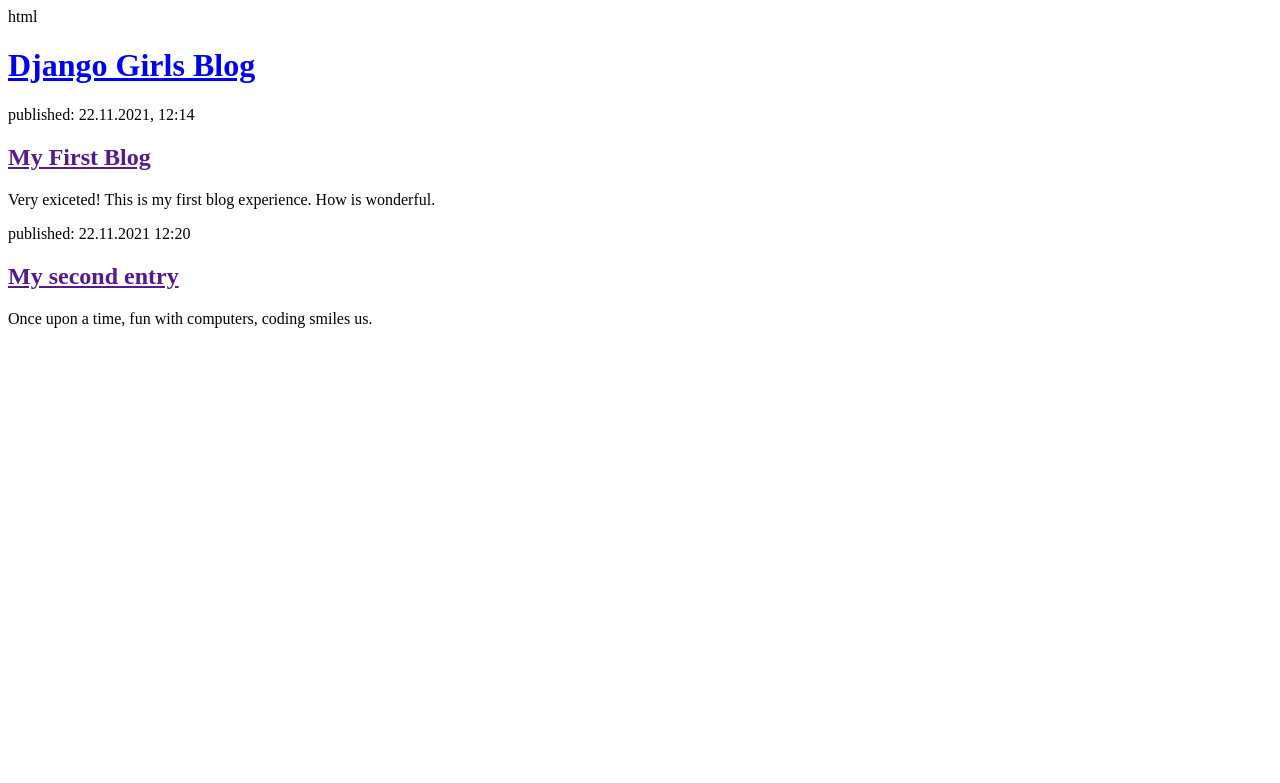
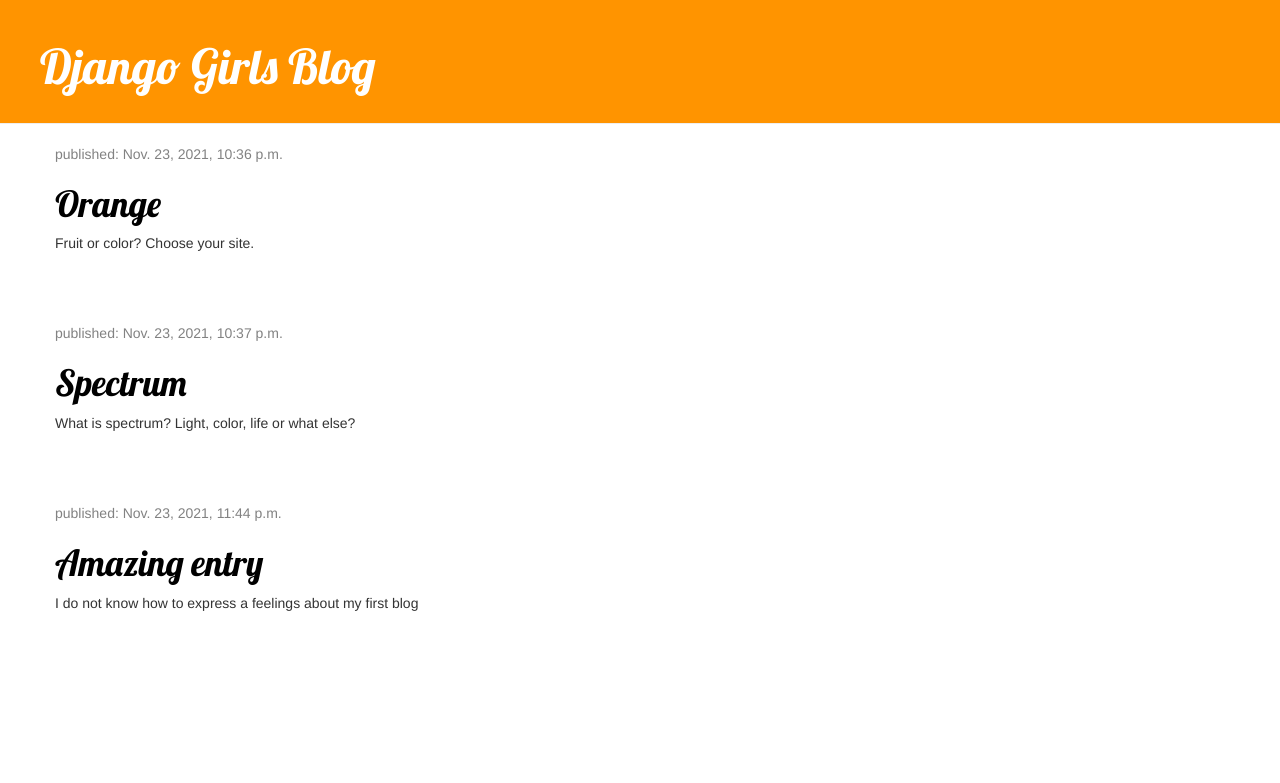
Before and after one commit to nuveyre/my-first-blog, a Django app: page / in a window 1280 px wide. Shown: the top 783 px of the page. Run offline with Django 3.2, Linux system fonts and the light colour scheme; data comes from the database, SQL or seed files in the repository; both versions use the stored data as it was after the commit; some libraries are stand-ins or nearby versions.

Commit message:
Site için CSS ekledim.

```diff
--- /dev/null
+++ b/blog/static/css/blog.css
@@ -0,0 +1,53 @@
+h1 a {
+	color: #FCA205;
+	font-family: 'Lobster';
+i}
+body {
+	padding-left: 15 px;
+}
+.page-header {
+	    background-color: #ff9400;
+	        margin-top: 0;
+		    padding: 20px 20px 20px 40px;
+	    }
+
+	    .page-header h1, .page-header h1 a, .page-header h1 a:visited, .page-header h1 a:active {
+		        color: #ffffff;
+			    font-size: 36pt;
+			        text-decoration: none;
+			}
+
+			.content {
+				    margin-left: 40px;
+			    }
+
+			    h1, h2, h3, h4 {
+				        font-family: 'Lobster', cursive;
+				}
+
+				.date {
+					    color: #828282;
+				    }
+
+				    .save {
+					        float: right;
+					}
+
+					.post-form textarea, .post-form input {
+						    width: 100%;
+					    }
+
+					    .top-menu, .top-menu:hover, .top-menu:visited {
+						        color: #ffffff;
+							    float: right;
+							        font-size: 26pt;
+								    margin-right: 20px;
+							    }
+
+							    .post {
+								        margin-bottom: 70px;
+								}
+
+								.post h1 a, .post h1 a:visited {
+									    color: #000000;
+								    }
--- /dev/null
+++ b/blog/templates/blog/base.html
@@ -0,0 +1,24 @@
+{% load static %}
+<html>
+	<head>
+		<title>Django Girls blog</title>
+		<link rel="stylesheet" href="//maxcdn.bootstrapcdn.com/bootstrap/3.2.0/css/bootstrap.min.css">
+		<link rel="stylesheet" href="//maxcdn.bootstrapcdn.com/bootstrap/3.2.0/css/bootstrap-theme.min.css">
+		<link href='//fonts.googleapis.com/css?family=Lobster&subset=latin,latin-ext' rel='stylesheet' type='text/css'>
+		<link rel="stylesheet" href="{% static 'css/blog.css' %}">
+	</head>
+	<body>
+		<div class="page-header">
+			<h1><a href="/">Django Girls Blog</a></h1>
+		</div>
+
+		<div class="content container">
+			<div class="row">
+				<div class="col-md-8">
+					{% block content %}
+					{% endblock %}
+				</div>
+			</div>
+		</div>
+	</body>
+</html>
--- a/blog/templates/blog/post_list.html
+++ b/blog/templates/blog/post_list.html
@@ -1,22 +1,13 @@
-html
-<html>
-	<head>
-		<title>Django Girls Blog</title>
-	</head>
-	<body>
-		<div>
-			<h1><a href="/">Django Girls Blog</a></h1>
-			</div>
-			<div>
-				<p>published: 22.11.2021, 12:14</p>
-				<h2><a href="">My First Blog</a></h2>
-				<p>Very exiceted! This is my first blog experience. How is wonderful. </p>
-			</div>
+{% extends 'blog/base.html' %}
 
-			<div>
-				<p>published: 22.11.2021 12:20</p>
-				<h2><a href="">My second entry</a></h2>
-				<p>Once upon a time, fun with computers, coding smiles us.</p>
-			</div>
-	</body>
-</html>
+{% block content %}
+{% for post in posts %}
+<div class="post">
+	<div class="date">
+		<p>published: {{ post.published_date }}</p>
+	</div>
+	<h1><a href="">{{ post.title }}</a></h1>
+	<p>{{ post.text|linebreaksbr }}</p>
+</div>
+{% endfor %}
+{% endblock %}
--- a/blog/views.py
+++ b/blog/views.py
@@ -1,6 +1,9 @@
 from django.shortcuts import render
+from django.utils import timezone
+from .models import Post
 
 def post_list(request):
-    return render(request, 'blog/post_list.html', {})
+    posts = Post.objects.filter(published_date__lte=timezone.now()).order_by('published_date')
+    return render(request, 'blog/post_list.html', {'posts': posts})
 
 # Create your views here.
```
Also changed, not shown: db.sqlite3.
